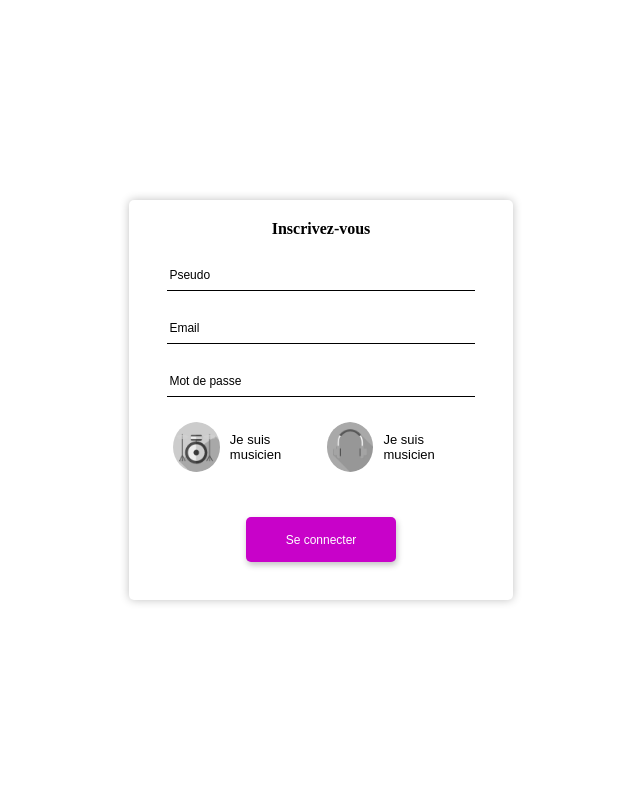
After one commit to Paulinebtn/musicon, a PHP site: page /inscription.html in a window 1280 px wide. The commit adds this page. Shown: the whole page, without its empty margins (319-959 px from the left). Run offline with PHP 8.4, Linux system fonts and the light colour scheme; some web fonts are replaced.

Commit message:
inscription

```diff
--- a/connexion.html
+++ b/connexion.html
@@ -17,7 +17,7 @@
 
 <body class="connexion">
 	<main>
-		<div>Connectez-vous</div>
+		<div class="title-co">Connectez-vous</div>
 		<div>
 			<div class="connexion-left">
 				<form>
--- a/css/style.css
+++ b/css/style.css
@@ -976,7 +976,7 @@ display:inline-block;
 	border-radius: 5px;
 }
 
-.connexion main > div:first-child {
+.title-co {
 	font-size: 16px;
 	font-weight: bold;
 	padding: 20px;
@@ -1086,3 +1086,123 @@ display:inline-block;
 }
 
 /* -------------------- PAGE : INSCRIPTION -------------------- */
+
+.inscription {
+	background-color: rgba(255, 255, 255, 0.84);
+	display: flex;
+	justify-content: center;
+	align-items: center;
+}
+
+.inscription main {
+	width: 30%;
+	height: 400px;
+	background-color: white;
+	box-shadow: 0px 0px 10px #c1c1c1;
+	border-radius: 5px;
+}
+
+.inscription form {
+	width: 80%;
+	display: flex;
+	flex-direction: column;
+	margin: auto;
+}
+
+.inscription main > div {
+	width: 80%;
+	margin: auto;
+}
+
+.inscription main > a {
+	display: flex;
+	justify-content: center;
+	margin-top: 20px;
+}
+
+.inscription input {
+	height: 30px;
+	outline: none;
+	border: 0;
+	border-bottom: 1px solid black;
+}
+
+.inscription input:focus {
+	border-bottom: 1Px solid #C802C9;
+}
+.inscription input::placeholder {
+	color: black;
+	font-size: 12px;
+}
+
+.margin-insc {
+	margin-top: 20px;
+}
+
+.inscription-choice {
+	height: 100px;
+	display: flex;
+	align-items: center;
+}
+
+.inscription-choice > button {
+	display: flex;
+	align-items: center;
+	border: 0;
+	background-color: transparent;
+	cursor: pointer;
+	outline: none;
+	transition-duration: 0.4s;
+}
+
+.circle {
+	background-color: red;
+	height: 50px;
+	width: 52px;
+	border-radius: 50%;
+	margin-right: 10px;
+	transition-duration: 0.4s;
+}
+
+.circle + div {
+	font-size: 13px;
+	text-align: left;
+}
+
+#circle-img1 {
+	background: url(../img/musicien-icon.png);
+	background-position: center;
+	background-size: cover;
+	filter: grayscale(100%);
+}
+
+#circle-img2 {
+	background: url(../img/melomane-icon.png);
+	background-position: center;
+	background-size: cover;
+	filter: grayscale(100%);
+}
+
+.inscription-choice > button:hover {
+	color: #C802C9;
+}
+
+.inscription-choice > button:focus {
+	color: #C802C9;
+}
+
+.inscription-choice > button:hover #circle-img1 {
+	filter: none;
+}
+
+.inscription-choice > button:focus #circle-img1 {
+	filter: none;
+}
+
+.inscription-choice > button:hover #circle-img2 {
+	filter: none;
+}
+
+.inscription-choice > button:focus #circle-img2 {
+	filter: none;
+}
--- /dev/null
+++ b/inscription.html
@@ -0,0 +1,39 @@
+<!DOCTYPE html>
+<html lang="fr">
+<head>
+	<meta charset="UTF-8">
+	<title>Muzic On, personnalisez votre musique</title>
+	<meta name="description" content="Muzic On page d'accueil">
+
+	<!--icones-->
+	<link rel="stylesheet" href="https://maxcdn.bootstrapcdn.com/font-awesome/4.7.0/css/font-awesome.min.css">
+	<link href="css/themify-icons.css" rel="stylesheet">
+	<link rel="icon" type="image/png" href="img/logo-musicon.png">
+
+	<!--forme & responsive-->
+	<link rel="stylesheet" type="text/css" href="css/style.css" />
+	<meta name="viewport" content="width=device-width, initial-scale=1" />
+</head>
+
+<body class="inscription">
+	<main>
+		<div class="title-co">Inscrivez-vous</div>
+        <form>
+            <input type="text" placeholder="Pseudo">
+            <input type="email" placeholder="Email" class="margin-insc">
+            <input type="password" placeholder="Mot de passe"class="margin-insc">
+        </form>
+        <div class="inscription-choice">
+            <button>
+                <div class="circle" id="circle-img1"></div>
+                <div>Je suis musicien</div>
+            </button>
+            <button>
+                <div class="circle" id="circle-img2"></div>
+                <div>Je suis musicien</div>
+            </button>
+        </div>
+		<a href="#"><button class="music-space button">Se connecter</button></a>
+	</main>
+</body>
+</html>
```
Also changed, not shown: img/melomane-icon.png (added), img/musicien-icon.png (added).
